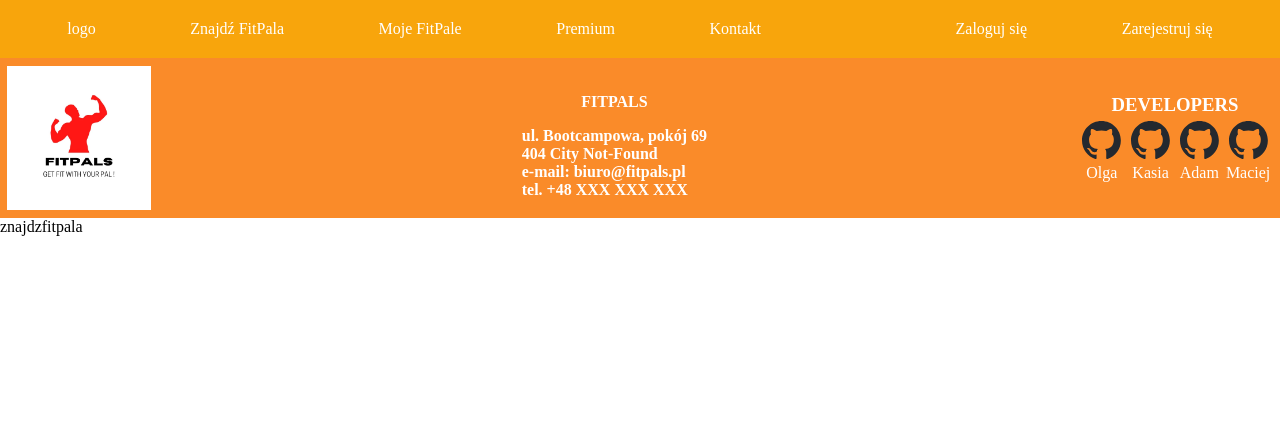
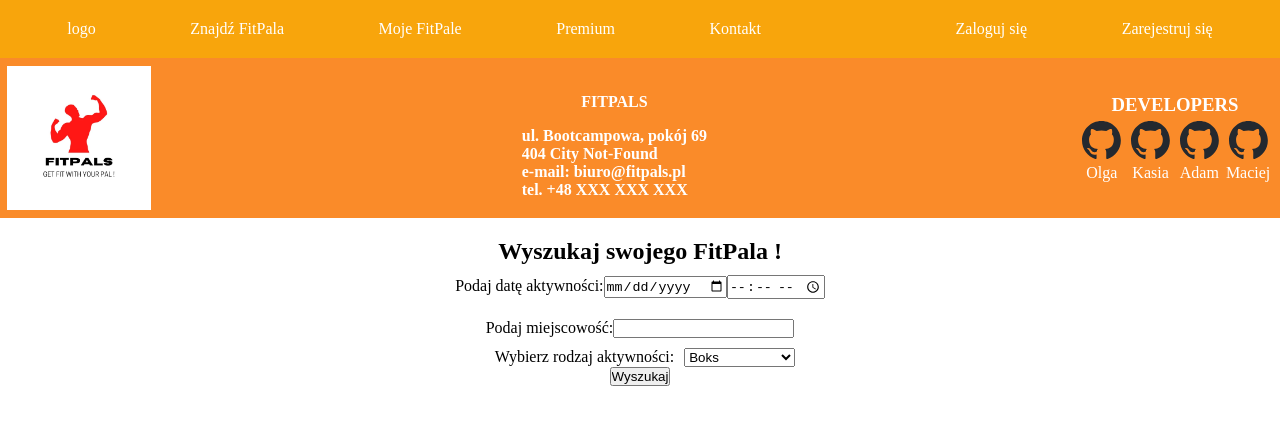
Before and after one commit to infoshareacademy/jfdzr8-team-szalone-wiewiory, a React (Create React App) app in the folder fitpals/: page /find-fitpal in a window 1280 px wide. Shown: the top 424 px of the page. Built offline with nearby package versions, Linux system fonts and the light colour scheme.

Commit message:
made search form without styling etc.

```diff
--- a/fitpals/src/components/FindPal/FindPal.jsx
+++ b/fitpals/src/components/FindPal/FindPal.jsx
@@ -1,3 +1,9 @@
+import { Search } from "./Search/Search";
+
 export const FindPal = () => {
-  return <p>znajdzfitpala</p>;
+  return (
+    <div>
+      <Search />
+    </div>
+  );
 };
--- a/fitpals/src/components/FindPal/Search/Search.jsx
+++ b/fitpals/src/components/FindPal/Search/Search.jsx
@@ -0,0 +1,42 @@
+import styles from "./Search.module.css";
+
+export const Search = () => {
+  return (
+    <>
+      <form className={styles.formStyling}>
+        <h2 className={styles.formHeading}>Wyszukaj swojego FitPala !</h2>
+        <div className={styles.forms}>
+          <label htmlFor="date">Podaj datę aktywności:</label>
+          <input type="date" name="date" id="date" />
+          <input type="time" name="time" id="time" />
+        </div>
+        <div className={styles.forms}>
+          <label htmlFor="city">Podaj miejscowość:</label>
+          <input type="text" name="city" id="city" />
+        </div>
+        <div>
+          <label htmlFor="activity" className={styles.forms}>
+            Wybierz rodzaj aktywności:
+          </label>
+          <select name="activity" id="activity">
+            <option value="Boks">Boks</option>
+            <option value="Fitness">Fitness</option>
+            <option value="Piłka Nożna">Piłka Nożna</option>
+            <option value="Siłownia">Siłownia</option>
+            <option value="Jogging">Jogging</option>
+            <option value="Koszykówka">Koszykówka</option>
+            <option value="Squash">Squash</option>
+            <option value="Siatkówka">Siatkówka</option>
+            <option value="Tennis">Tennis</option>
+            <option value="Tennis Stołowy">Tennis Stołowy</option>
+            <option value="Łyżworolki">Łyżworolki</option>
+            <option value="Wspinaczka">Wspinaczka</option>
+            <option value="Trekking">Trekking</option>
+            <option value="Pływanie">Pływanie</option>
+          </select>
+        </div>
+        <input type="submit" value="Wyszukaj" className={styles.submit} />
+      </form>
+    </>
+  );
+};
--- a/fitpals/src/components/FindPal/Search/Search.module.css
+++ b/fitpals/src/components/FindPal/Search/Search.module.css
@@ -0,0 +1,11 @@
+.formStyling {
+  display: flex;
+  justify-content: center;
+  align-items: center;
+  flex-direction: column;
+  margin: 20px;
+}
+
+.forms {
+  margin: 10px;
+}
--- a/fitpals/src/components/Footer/Footer.jsx
+++ b/fitpals/src/components/Footer/Footer.jsx
@@ -4,7 +4,6 @@ import GitHubLogo from "../Footer/FooterImages/GitHubLogo.svg";
 
 function Footer() {
   return (
-    <>
     <nav className={styles.Footer}>
       <img
         src={FooterLogo}
@@ -57,7 +56,6 @@ function Footer() {
         </div>
       </div>
     </nav>
-    </>
   );
 }
 
```
Also changed, not shown: fitpals/src/components/SearchForm/SearchForm.jsx (+10 -1 lines). Lines whose indentation alone changed are shown as unchanged.
